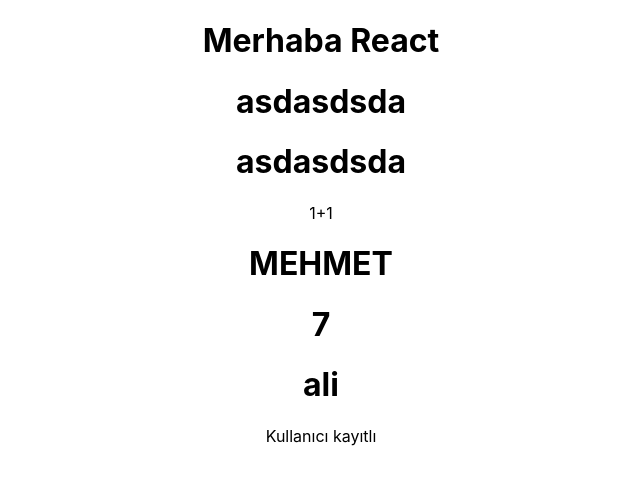
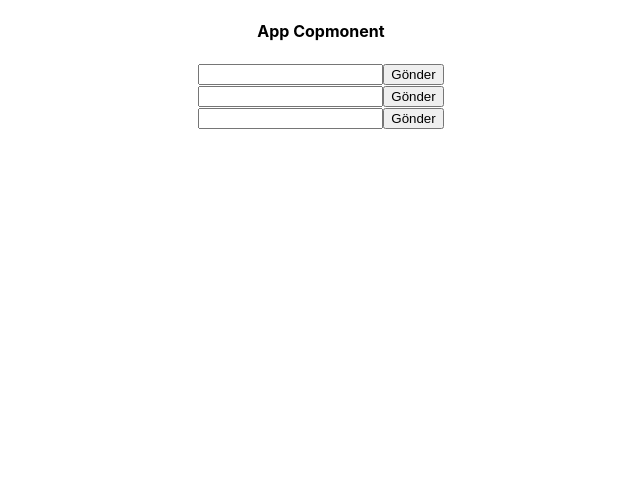
Before and after one commit to ozguryesilbas/reactapp, a React (Create React App) app: page / in a window 1280 px wide. Shown: the top 484 px of the page, without its empty margins (319-959 px from the left). Built offline with nearby package versions, Linux system fonts and the light colour scheme.

Commit message:
component kullanımı

```diff
--- a/src/App.js
+++ b/src/App.js
@@ -1,33 +1,15 @@
 import React, {Component} from "react";
+import User from "./components/User";
 import "./App.css";
 
 class App extends Component {
     render() {
-        const x = "ali";
-        const isAuth = true;
         return (
-            /*her render fonksiyonu bir component döner*/
             <div className="App">
-                <h1>Merhaba React</h1>
-                <h1>asdasdsda</h1>
-
-                {/*jsxde class for gibi bazı kullanımlar yapılamaz, bunun yerine classname kullanılır*/}
-                <h1 className="baslik">asdasdsda</h1>
-
-                1+1
-                {/* 1+1 yazıldığında yazı olarak algılanır, jsx içinde javascript kullanmak için
-                 {} parantezleri kullanılır*/}
-
-                <h1>{"Mehmet".toUpperCase()}</h1>
-                <h1>{4 + 3}</h1>
-                <h1>{x}</h1>
-
-                <div>
-                    {
-                        isAuth ? <p>Kullanıcı kayıtlı</p> : null
-                    }
-                </div>
-
+                <h4>App Copmonent</h4>
+                <User/>
+                <User/>
+                <User/>
             </div>
         );
     }
--- /dev/null
+++ b/src/components/User.js
@@ -0,0 +1,18 @@
+import React, {Component} from "react";
+
+class User extends Component {
+    render() {
+        const x = "ali";
+        const isAuth = true;
+        return (
+            <div>
+                <form>
+                    <input type="text"></input>
+                    <button>Gönder</button>
+                </form>
+            </div>
+        );
+    }
+}
+
+export default User;
```
